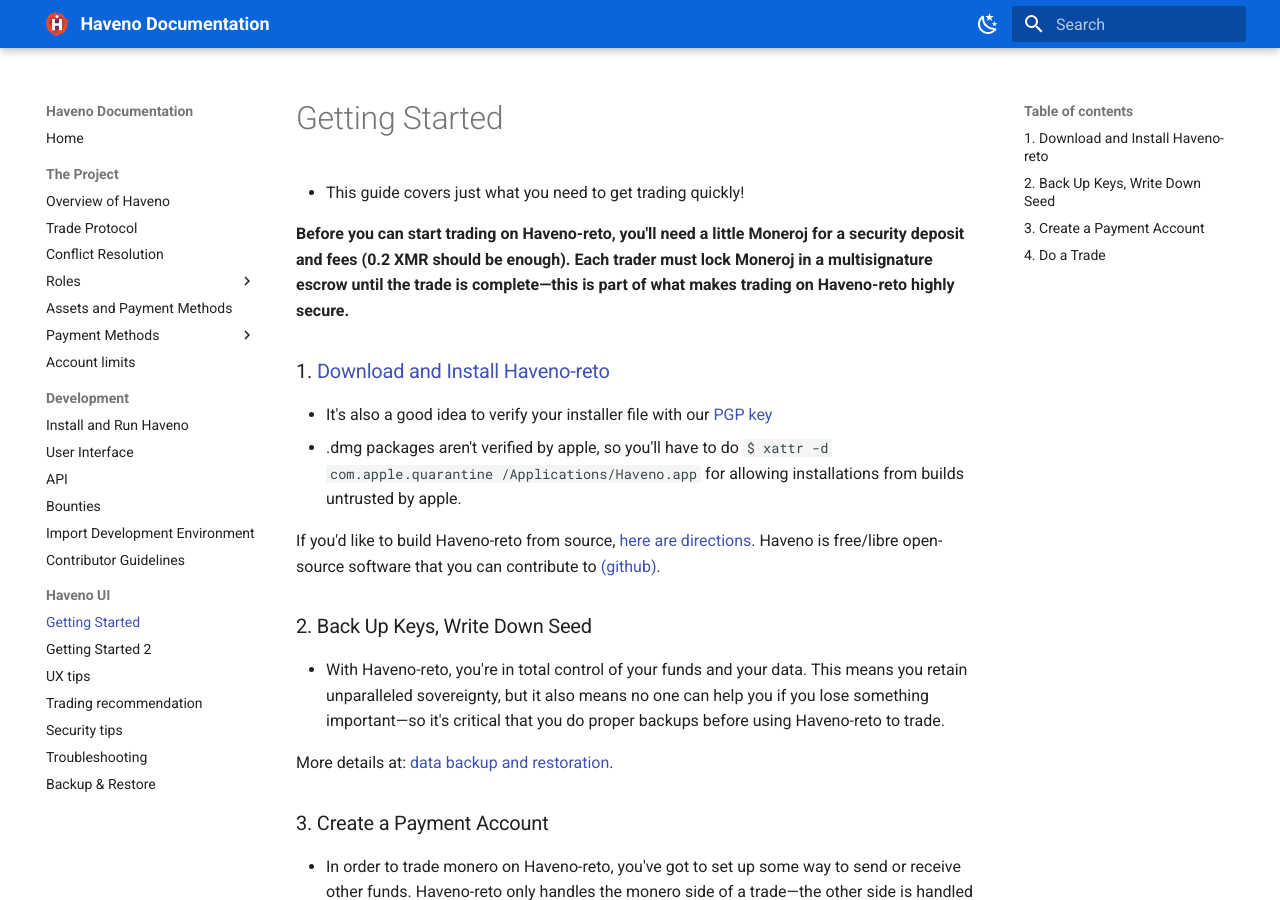
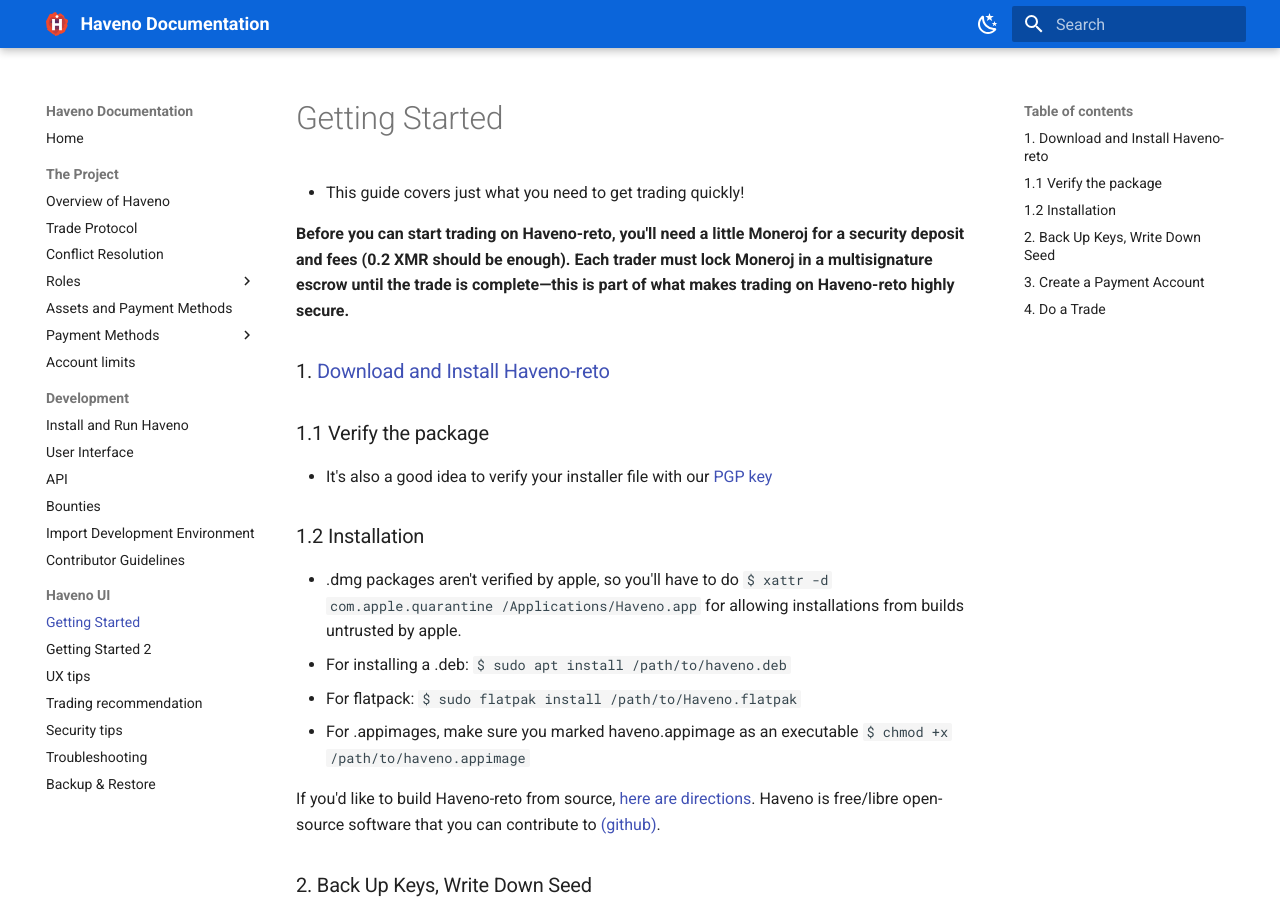
Before and after one commit to boldsuck/haveno-reto-docs, an MkDocs documentation site: the page built from docs/haveno-ui/get_started.md, in a window 1280 px wide and 900 px high. Built offline with MkDocs 1.6.1 and Material for MkDocs 9.7.7, drawn with Linux system fonts in a browser that asks for light colours; the version menu is left out.

Commit message:
Update get_started.md

````diff
--- a/docs/haveno-ui/get_started.md
+++ b/docs/haveno-ui/get_started.md
@@ -6,8 +6,14 @@
 
 ### 1. [Download and Install Haveno-reto](https://haveno-reto.com/#downloads)
 
+### 1.1 Verify the package
 - It's also a good idea to verify your installer file with our [PGP key](https://haveno-reto.com/reto_public.asc)
+
+### 1.2 Installation
 - .dmg packages aren't verified by apple, so you'll have to do ```$ xattr -d com.apple.quarantine /Applications/Haveno.app``` for allowing installations from builds untrusted by apple.
+-  For installing a .deb: ```$ sudo apt install /path/to/haveno.deb ```
+-  For flatpack: ```$ sudo flatpak install /path/to/Haveno.flatpak ```
+-  For .appimages, make sure you marked haveno.appimage as an executable ```$ chmod +x /path/to/haveno.appimage```
 
 If you'd like to build Haveno-reto from source, [here are directions](https://github.com/retoaccess1/haveno-reto/blob/master/docs/installing.md). Haveno is free/libre open-source software that you can contribute to [(github)](https://github.com/retoaccess1/haveno-reto).
 
````
